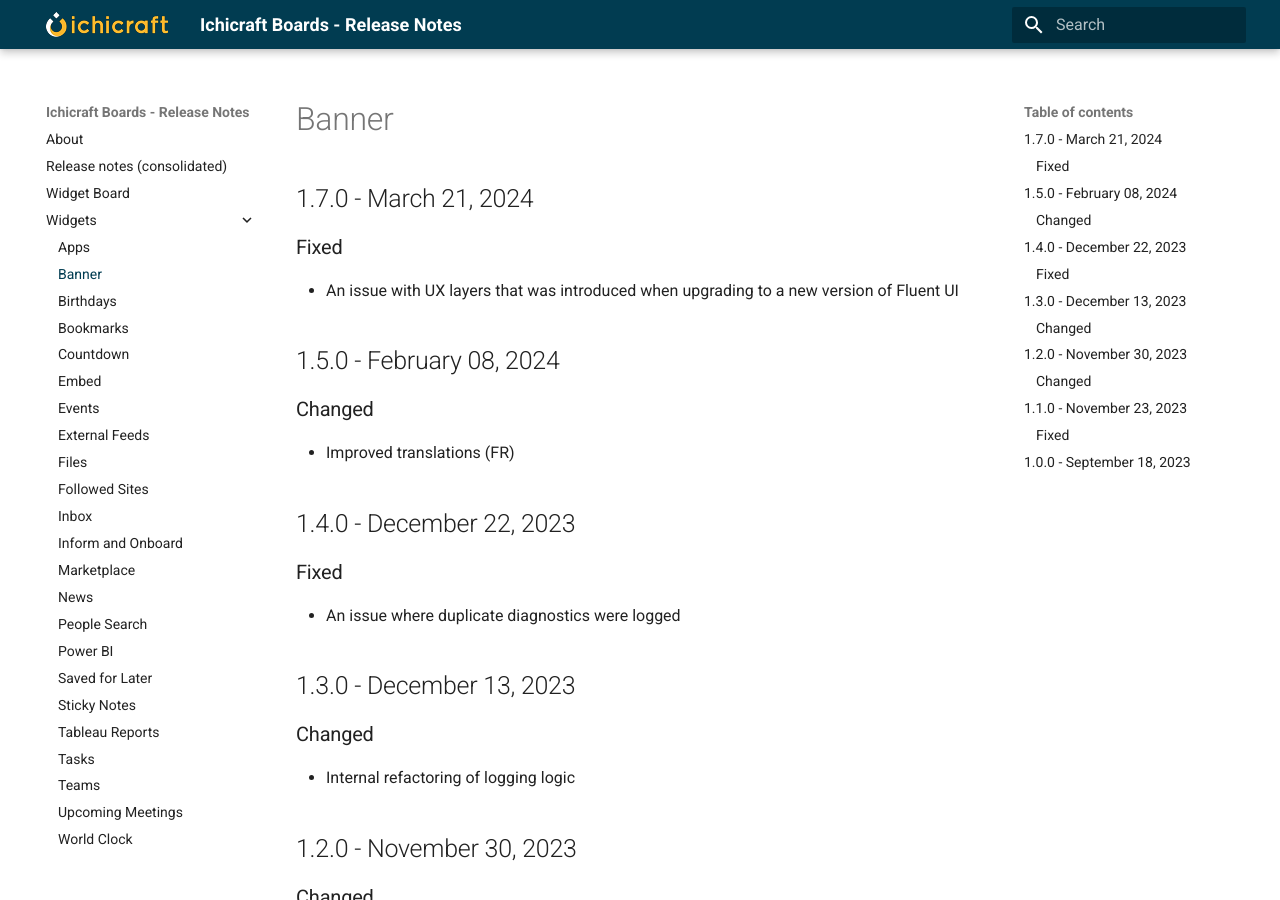
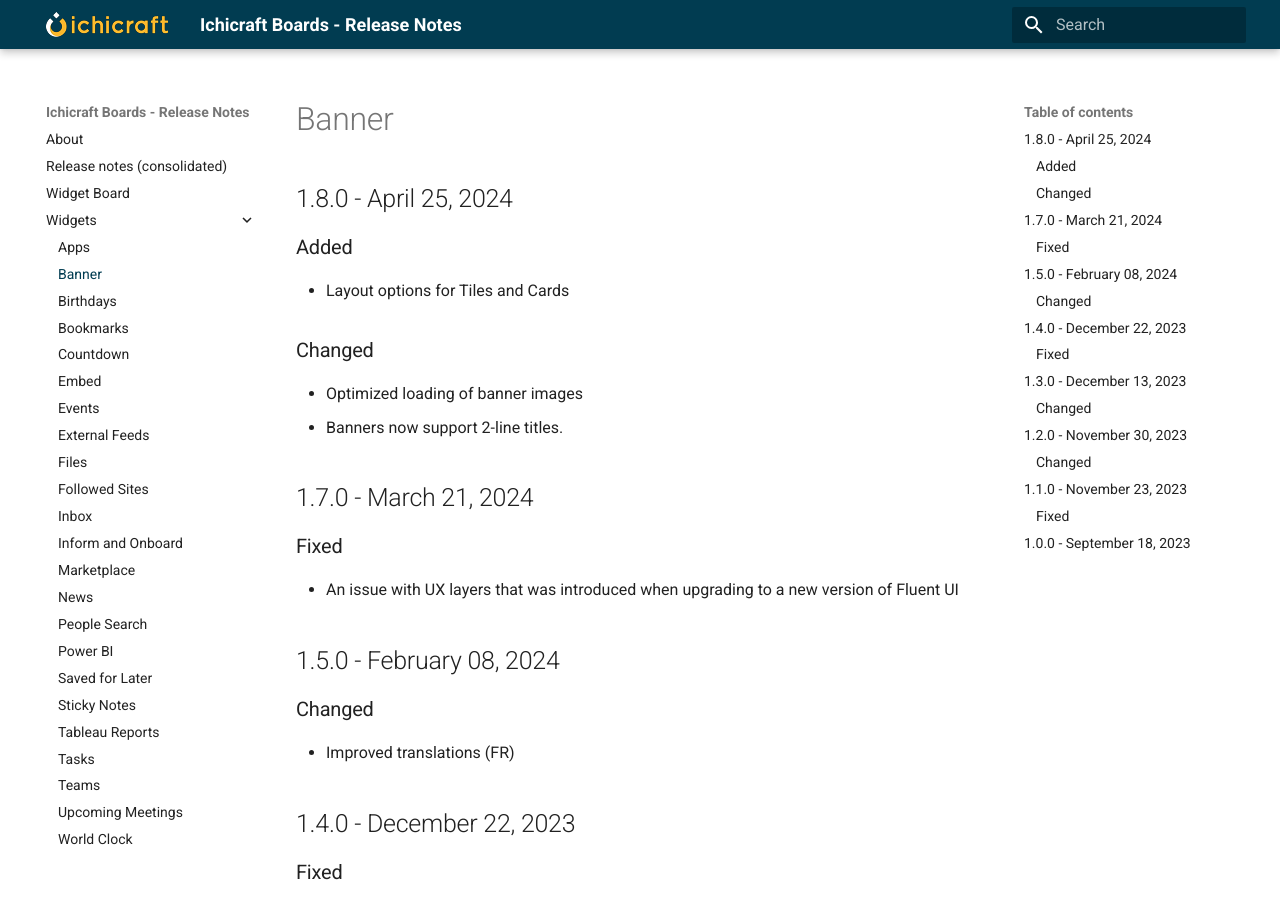
Before and after one commit to ichicraft/widgets-docs, an MkDocs documentation site: the page built from docs/Widgets/Banner.md, in a window 1280 px wide and 900 px high. Built offline with MkDocs 1.6.1 and Material for MkDocs 9.7.7, drawn with Linux system fonts in a browser that asks for light colours.

```diff
--- a/docs/Widgets/Banner.md
+++ b/docs/Widgets/Banner.md
@@ -1,3 +1,12 @@
+## 1.8.0 - April 25, 2024
+
+### Added
+- Layout options for Tiles and Cards
+
+### Changed
+- Optimized loading of banner images
+- Banners now support 2-line titles.
+
 ## 1.7.0 - March 21, 2024
 
 
```
Also changed, not shown: docs/Release-notes-(consolidated).md (+9 -0 lines).
